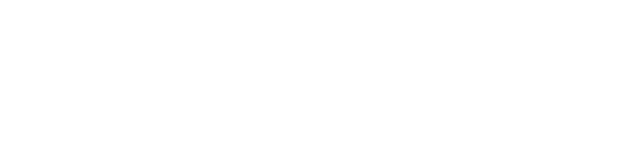
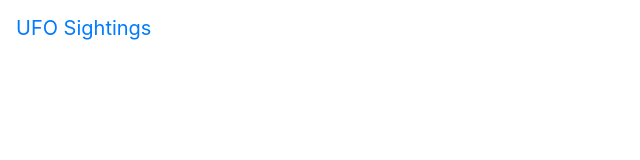
Before and after one commit to cjcheng22/UFOs, a plain HTML site: page static/index.html in a window 1280 px wide. Shown: the whole page, without its empty margins (0-640 px from the left). Drawn offline with nearby package versions, Linux system fonts and the light colour scheme; files that its build step writes are made by us from their sources.

Commit message:
working on 11.6.1

```diff
--- a/static/index.html
+++ b/static/index.html
@@ -11,8 +11,16 @@
       integrity="sha384-Gn5384xqQ1aoWXA+058RXPxPg6fy4IWvTNh0E263XmFcJlSAwiGgFAW/dAiS6JXm"
       crossorigin="anonymous"
     />
+    <link rel="stylesheet" href="static/css/style.css">
 </head>
 <body>
 
+  <div class="wrapper">
+    <!--Build the NavBar-->
+    <nav class="navbar navbar-expand-lg">
+      <a class="navbar-brand" href="index.html">UFO Sightings</a>
+    </nav>
+
+  </div>
 </body>
 </html>
```
